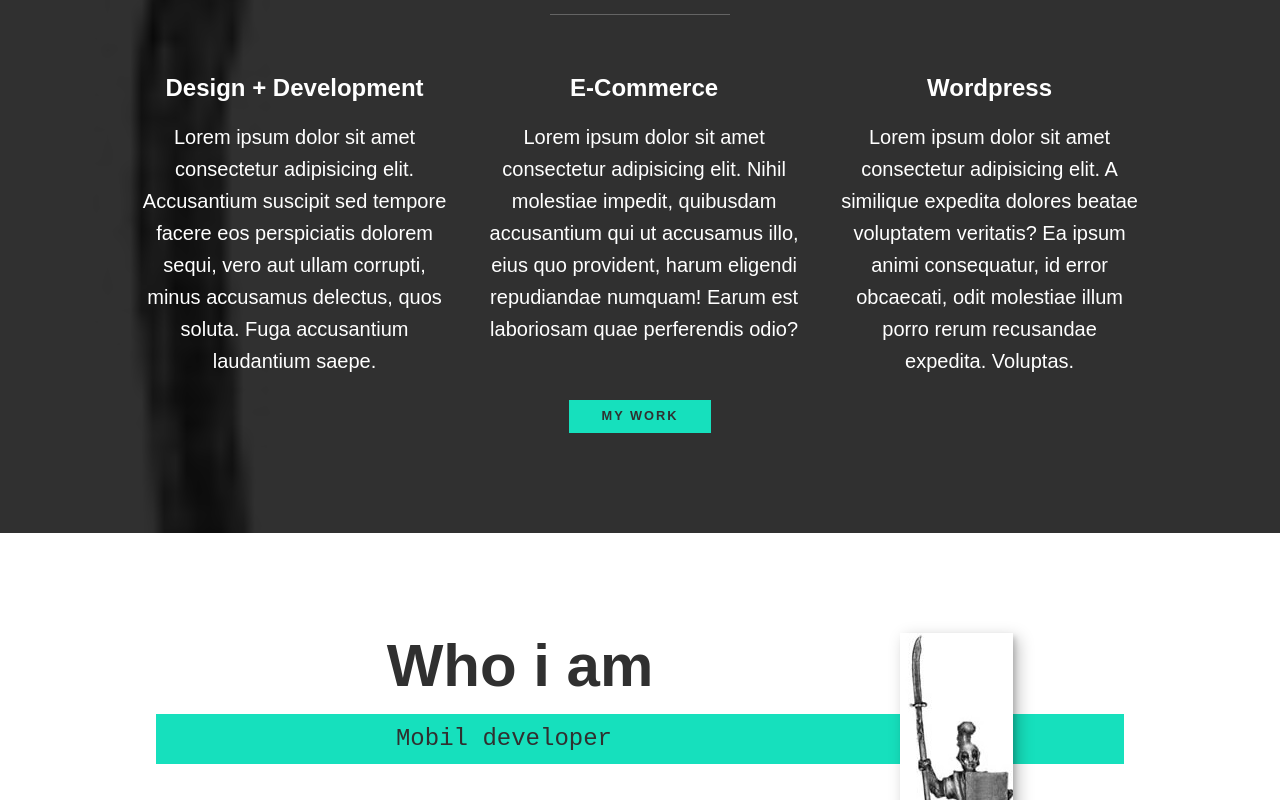
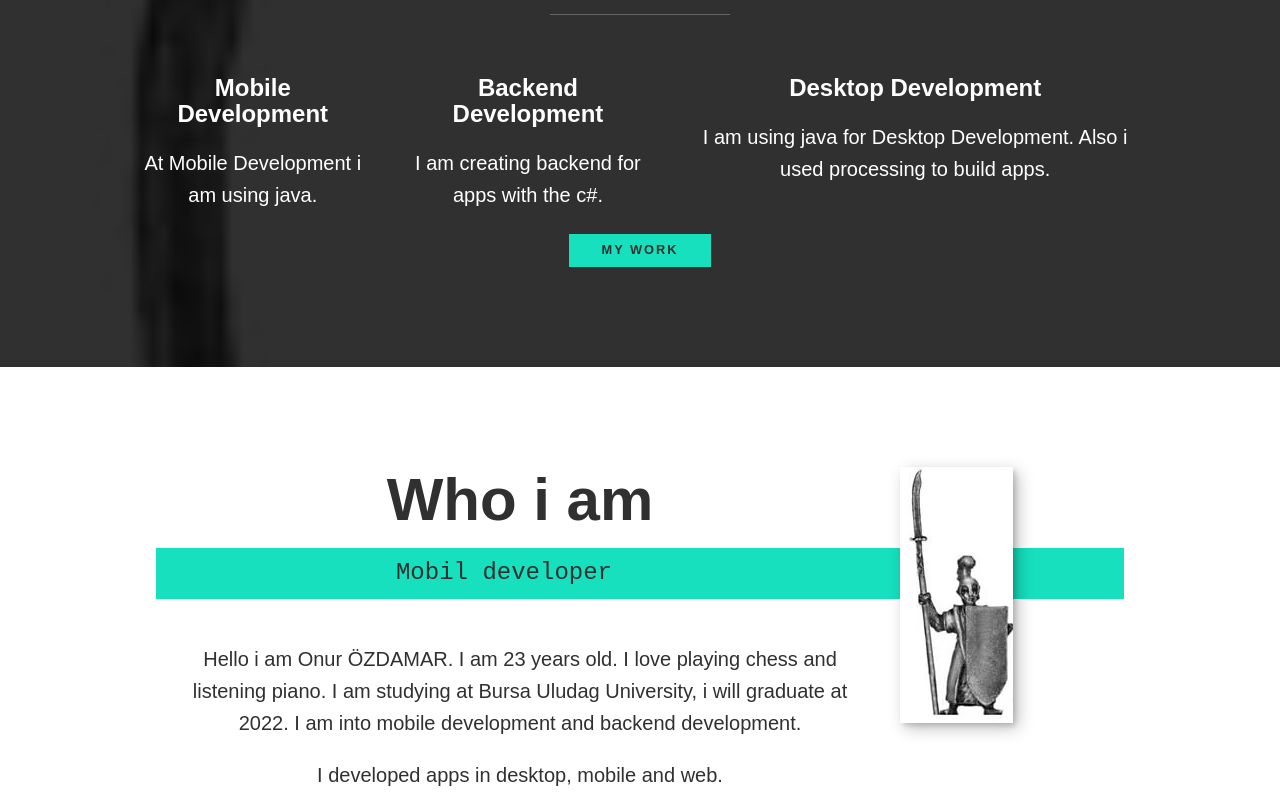
Before and after one commit to onurozdamar/portfolio-react, a React (Create React App) app: page / in a window 1280 px wide. Shown: the part 920-1720 px from the top of the page. Built offline with nearby package versions, Linux system fonts and the light colour scheme; a web font is replaced by a local one.

Commit message:
Content update

```diff
--- a/public/index.html
+++ b/public/index.html
@@ -23,7 +23,7 @@
       rel="stylesheet"
       href="https://fonts.googleapis.com/css?family=Source+Code:400,900|Source+Sans+Pro:300,900&display=swap"
     />
-    <title>React App</title>
+    <title>Onur Özdamar Portfolio</title>
   </head>
   <body>
     <noscript>You need to enable JavaScript to run this app.</noscript>
--- a/src/pages/mainPage/AboutMe.js
+++ b/src/pages/mainPage/AboutMe.js
@@ -10,17 +10,12 @@ function AboutMe() {
       </p>
       <div className="about-me__body">
         <p>
-          Lorem ipsum dolor sit amet consectetur, adipisicing elit. Commodi
-          error ad veniam perspiciatis corporis dolores culpa asperiores
-          inventore rerum maiores? Eveniet fugit odit provident facilis error
-          exercitationem ea deserunt delectus!
+          Hello i am Onur ÖZDAMAR. I am 23 years old. I love playing chess and
+          listening piano. I am studying at Bursa Uludag University, i will
+          graduate at 2022. I am into mobile development and backend
+          development.
         </p>
-        <p>
-          Lorem, ipsum dolor sit amet consectetur adipisicing elit. Ex laborum
-          soluta mollitia inventore dolor, eos praesentium cum, distinctio
-          delectus quis fugiat culpa, neque officiis reprehenderit eveniet
-          aliquid possimus aspernatur facilis?
-        </p>
+        <p>I developed apps in desktop, mobile and web.</p>
       </div>
       <img
         className="about-me__img"
--- a/src/pages/mainPage/Introduction.js
+++ b/src/pages/mainPage/Introduction.js
@@ -8,7 +8,7 @@ function Introduction() {
         Hi, I am <strong>Onur Özdamar</strong>
       </h1>
       <p className="section__subtitle section__subtitle--intro">
-        front-end dev
+        Backend Developer
       </p>
       <img className="intro__img" src={picture} alt="Onur Özdamar" />
     </section>
--- a/src/pages/mainPage/MyServices.js
+++ b/src/pages/mainPage/MyServices.js
@@ -6,30 +6,18 @@ function MyServices() {
       <h2 className="section__title section__title--services">What do i do</h2>
       <div className="services">
         <div className="service">
-          <h3>Design + Development</h3>
-          <p>
-            Lorem ipsum dolor sit amet consectetur adipisicing elit. Accusantium
-            suscipit sed tempore facere eos perspiciatis dolorem sequi, vero aut
-            ullam corrupti, minus accusamus delectus, quos soluta. Fuga
-            accusantium laudantium saepe.
-          </p>
+          <h3>Mobile Development</h3>
+          <p>At Mobile Development i am using java.</p>
         </div>
         <div className="service">
-          <h3>E-Commerce</h3>
-          <p>
-            Lorem ipsum dolor sit amet consectetur adipisicing elit. Nihil
-            molestiae impedit, quibusdam accusantium qui ut accusamus illo, eius
-            quo provident, harum eligendi repudiandae numquam! Earum est
-            laboriosam quae perferendis odio?
-          </p>
+          <h3>Backend Development</h3>
+          <p>I am creating backend for apps with the c#.</p>
         </div>
         <div className="service">
-          <h3>Wordpress</h3>
+          <h3>Desktop Development</h3>
           <p>
-            Lorem ipsum dolor sit amet consectetur adipisicing elit. A similique
-            expedita dolores beatae voluptatem veritatis? Ea ipsum animi
-            consequatur, id error obcaecati, odit molestiae illum porro rerum
-            recusandae expedita. Voluptas.
+            I am using java for Desktop Development. Also i used processing to
+            build apps.
           </p>
         </div>
       </div>
```
